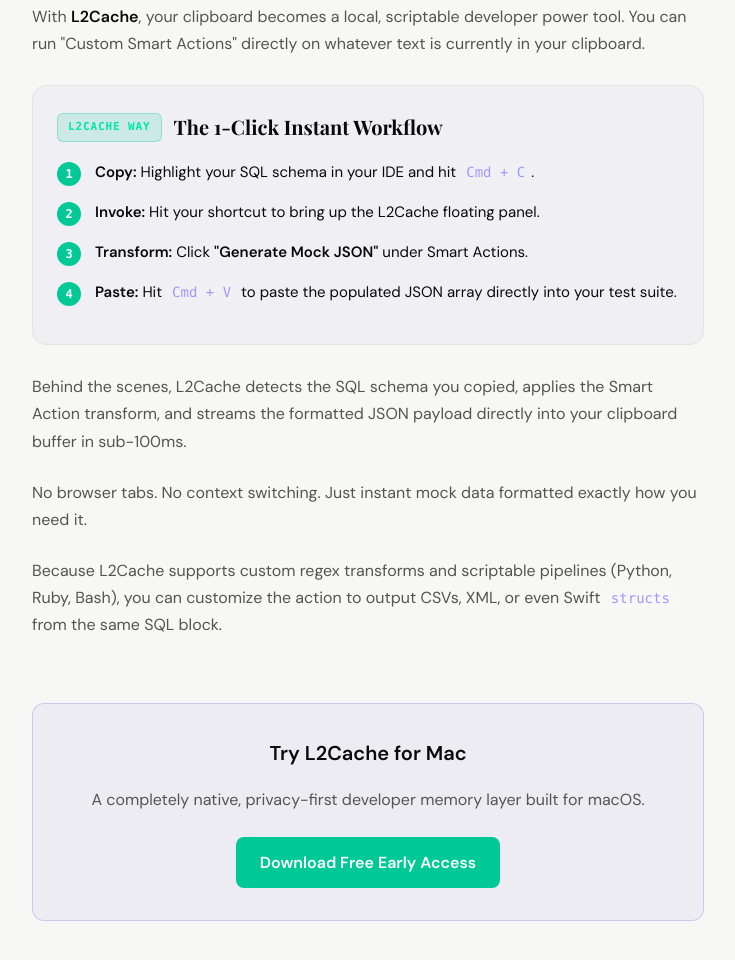
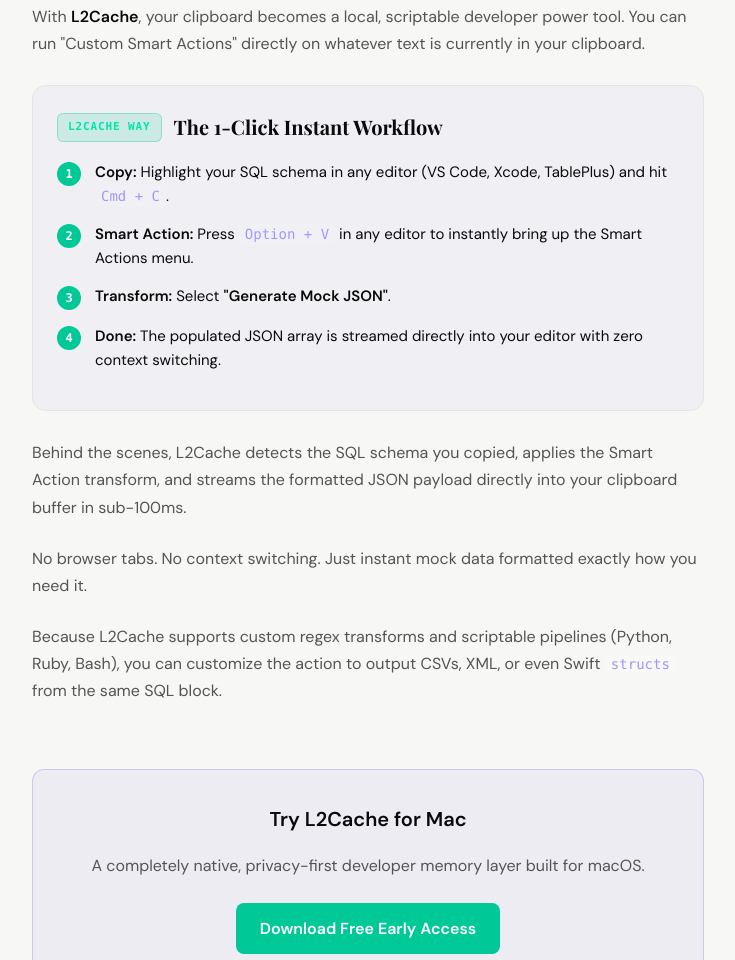
Before and after one commit to dindina/l2cache-site, a website: page blog-sql-test-data.html in a window 1280 px wide. Shown: the part 1750-2710 px from the top of the page, without its empty margins (272-1007 px from the left). Drawn offline with nearby package versions, Linux system fonts and the light colour scheme; a web font is replaced by a local one.

Commit message:
fix: update Smart Actions workflow to highlight Option+V in any editor

```diff
--- a/blog-sql-test-data.html
+++ b/blog-sql-test-data.html
@@ -118,10 +118,10 @@
       <h3 class="workflow-title">The 1-Click Instant Workflow</h3>
     </div>
     <ul class="step-list">
-      <li class="step-item"><span class="step-num new-num">1</span> <div><strong>Copy:</strong> Highlight your SQL schema in your IDE and hit <code>Cmd + C</code>.</div></li>
-      <li class="step-item"><span class="step-num new-num">2</span> <div><strong>Invoke:</strong> Hit your shortcut to bring up the L2Cache floating panel.</div></li>
-      <li class="step-item"><span class="step-num new-num">3</span> <div><strong>Transform:</strong> Click <strong>"Generate Mock JSON"</strong> under Smart Actions.</div></li>
-      <li class="step-item"><span class="step-num new-num">4</span> <div><strong>Paste:</strong> Hit <code>Cmd + V</code> to paste the populated JSON array directly into your test suite.</div></li>
+      <li class="step-item"><span class="step-num new-num">1</span> <div><strong>Copy:</strong> Highlight your SQL schema in any editor (VS Code, Xcode, TablePlus) and hit <code>Cmd + C</code>.</div></li>
+      <li class="step-item"><span class="step-num new-num">2</span> <div><strong>Smart Action:</strong> Press <code>Option + V</code> in any editor to instantly bring up the Smart Actions menu.</div></li>
+      <li class="step-item"><span class="step-num new-num">3</span> <div><strong>Transform:</strong> Select <strong>"Generate Mock JSON"</strong>.</div></li>
+      <li class="step-item"><span class="step-num new-num">4</span> <div><strong>Done:</strong> The populated JSON array is streamed directly into your editor with zero context switching.</div></li>
     </ul>
   </div>
 
```
